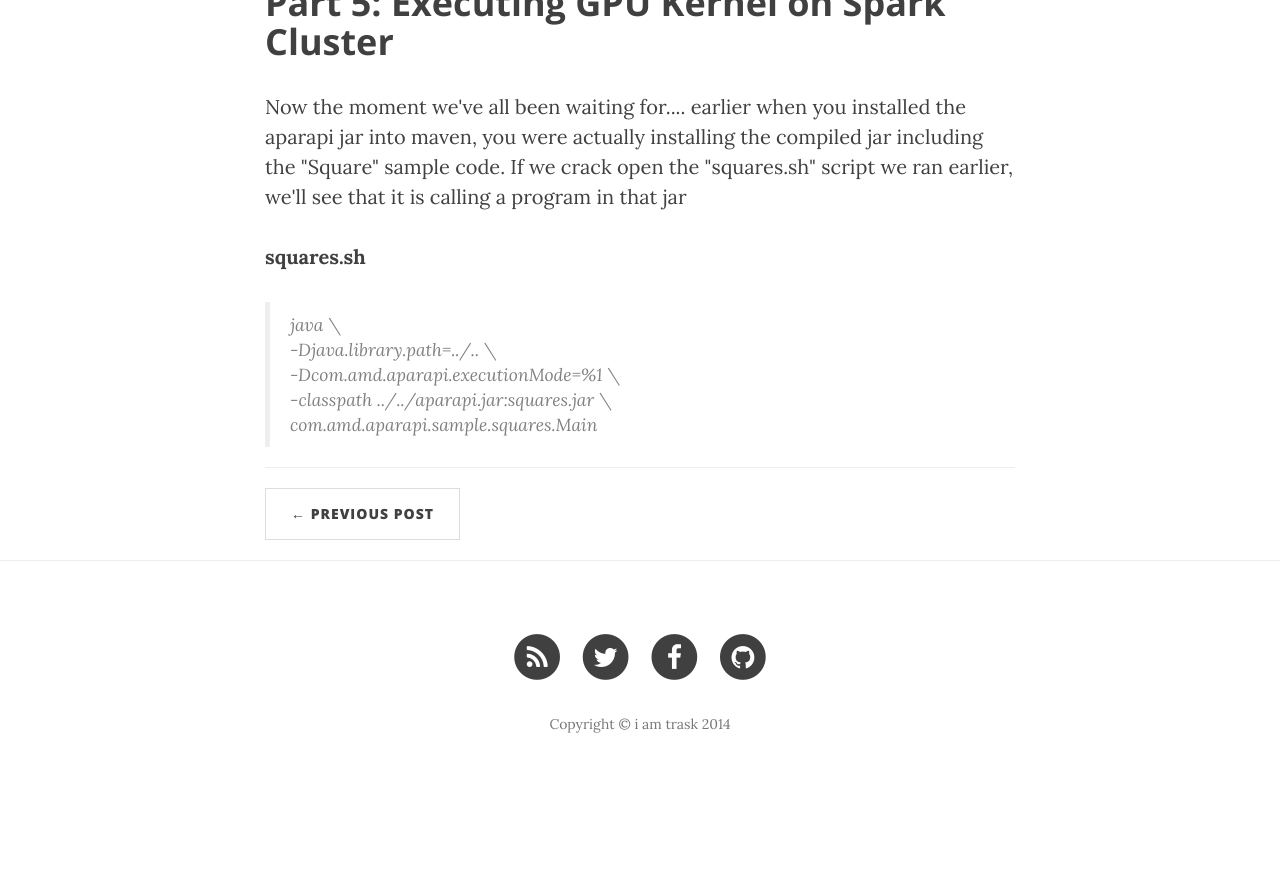
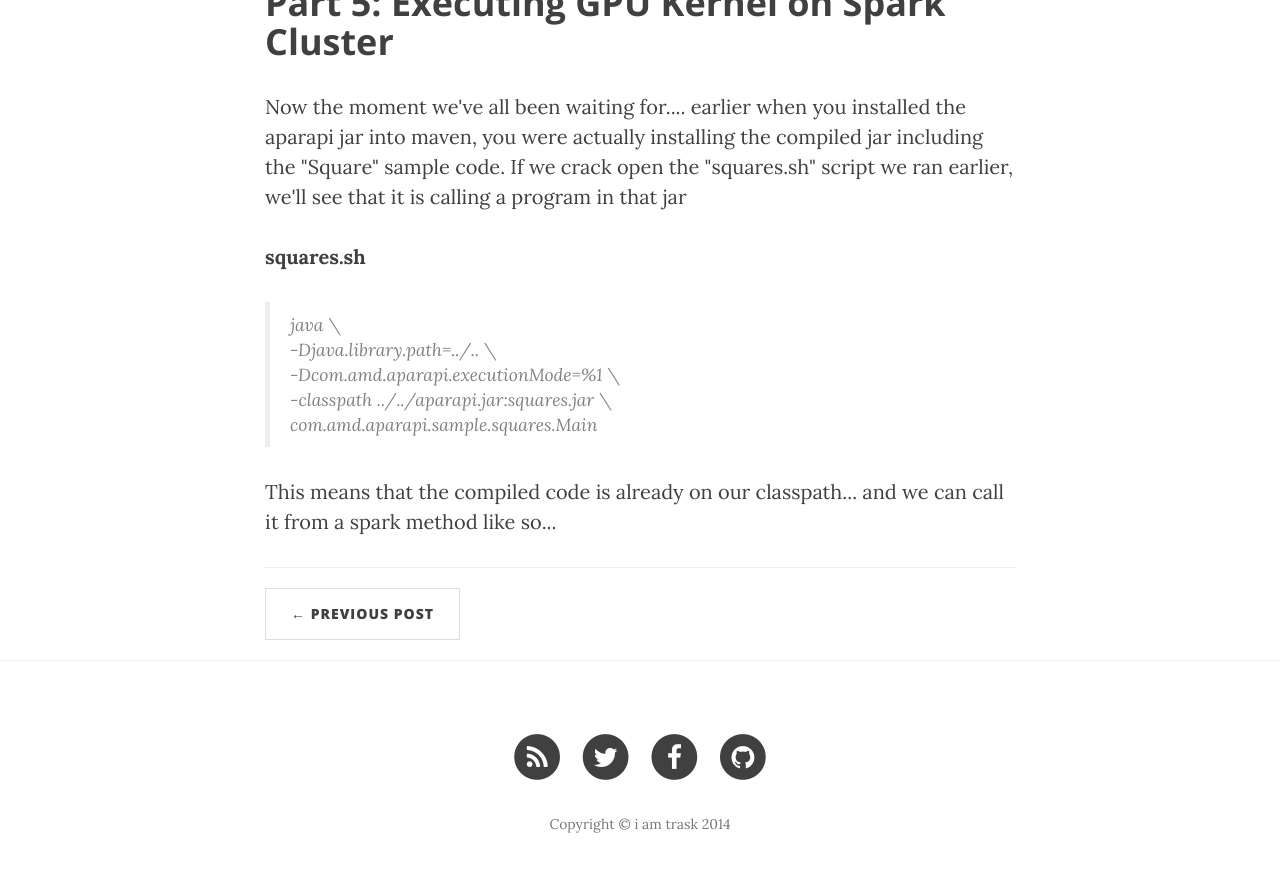
Before and after one commit to iamtrask/iamtrask.github.io, a Jekyll site: the page built from _posts/2014-09-24-man-must-explore.markdown, in a window 1280 px wide and 900 px high, scrolled down 6164 px. Shown: the top 872 px of the window. Built offline with Jekyll 4.4.1, drawn with Linux system fonts in a browser that asks for light colours; nearby versions of some CDN libraries; before the commit the page ends 6964 px from its top, so only the background shows below that.

Commit message:
Update 2014-09-24-man-must-explore.markdown

```diff
--- a/_posts/2014-09-24-man-must-explore.markdown
+++ b/_posts/2014-09-24-man-must-explore.markdown
@@ -105,3 +105,5 @@ c.KernelManager.kernel_cmd = ["java","-Djava.library.path=/Users/.. .../Aparapi_
  -Dcom.amd.aparapi.executionMode=%1 \ <br />
  -classpath ../../aparapi.jar:squares.jar \ <br />
  com.amd.aparapi.sample.squares.Main</blockquote>
+
+<p>This means that the compiled code is already on our classpath... and we can call it from a spark method like so...</p>
```
